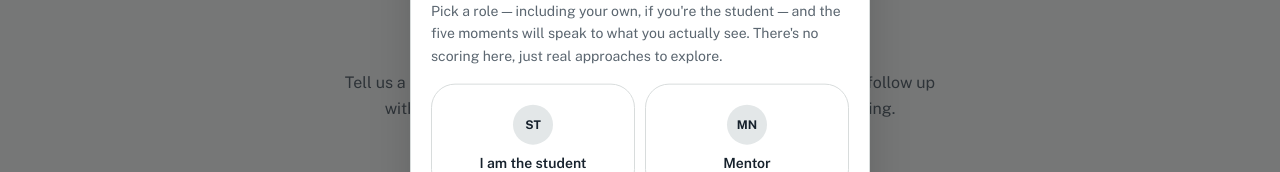
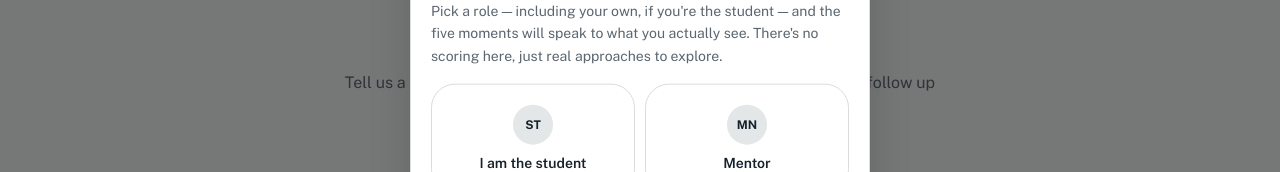
Before and after one commit to youphorialuminars/luminarguide, a Next.js app: page /get-started in a window 1280 px wide. Shown: the part 230-402 px from the top of the page. Built offline with nearby package versions, Linux system fonts and the light colour scheme.

Commit message:
Manual code change

```diff
--- a/src/app/get-started/page.tsx
+++ b/src/app/get-started/page.tsx
@@ -74,7 +74,7 @@ export default function GetStartedPage() {
           </h1>
           <p className="text-base leading-relaxed text-muted-foreground mb-8">
             {mode === 'parent'
-              ? "Tell us a bit about your family — we read every message ourselves and follow up within one business day. Sharing this doesn't commit you to anything."
+            ? "Tell us a bit about your family — we read every message ourselves and follow up personally. Sharing this doesn't commit you to anything."
               : "We're always looking to work with mentors, counselors, and schools who want to help students grow beyond the textbook."}
           </p>
 
@@ -131,7 +131,7 @@ export default function GetStartedPage() {
             </button>
             {parentStatus === 'success' && (
               <p className="text-xs text-center" style={{ color: 'var(--primary)' }}>
-                Thanks — we&apos;ve got it and will follow up within one business day.
+              Thanks — we&apos;ve got it and will follow up personally.
               </p>
             )}
             {parentStatus === 'error' && (
--- a/src/components/Header.tsx
+++ b/src/components/Header.tsx
@@ -1491,7 +1491,7 @@ export function CollaboratorInterestForm() {
         </button>
         {ciStatus === 'success' && (
           <p className="text-xs text-center" style={{ color: 'var(--primary)' }}>
-            Thanks — we&apos;ve got your interest and will be in touch within one business day.
+            Thanks — we&apos;ve got your interest and will be in touch.
           </p>
         )}
         {ciStatus === 'error' && (
```
